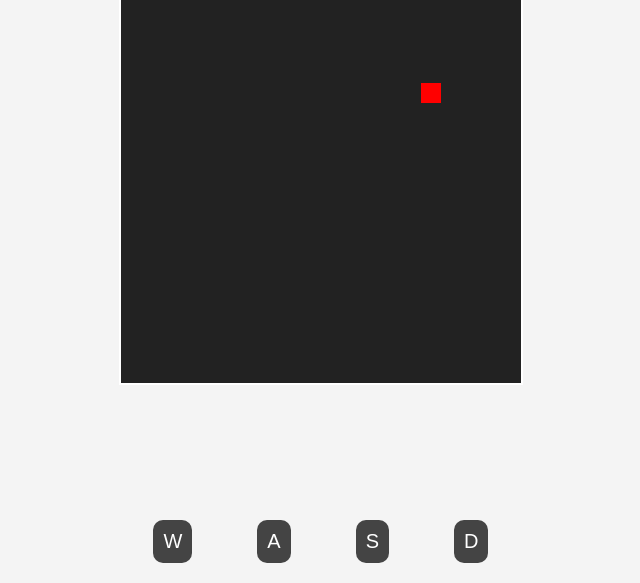
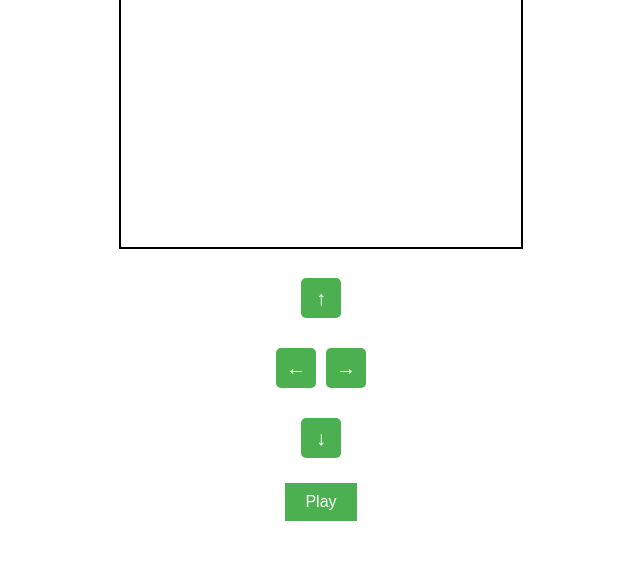
Before and after one commit to marshallwolfgang404/TheDark-side, a plain HTML site: page index.html in a window 1280 px wide. Shown: the part 217-800 px from the top of the page, without its empty margins (319-959 px from the left). Drawn offline with Linux system fonts and the light colour scheme.

Commit message:
Update index.html

```diff
--- a/index.html
+++ b/index.html
@@ -5,172 +5,196 @@
     <meta name="viewport" content="width=device-width, initial-scale=1.0">
     <title>Snake Game</title>
     <style>
-        body, html {
-            margin: 0;
-            padding: 0;
-            height: 100%;
+        body {
+            font-family: Arial, sans-serif;
             display: flex;
             justify-content: center;
             align-items: center;
-            background-color: #f4f4f4;
-            font-family: Arial, sans-serif;
+            height: 100vh;
+            margin: 0;
+            flex-direction: column;
         }
-
-        #gameCanvas {
-            background-color: #222;
-            border: 2px solid #fff;
+        .game-container {
+            position: relative;
         }
-
+        canvas {
+            border: 2px solid black;
+        }
         .controls {
-            position: absolute;
-            bottom: 20px;
             display: flex;
-            justify-content: space-around;
-            width: 100%;
-            max-width: 400px;
+            justify-content: center;
+            margin-top: 20px;
         }
-
-        .control-btn {
-            background-color: #444;
+        .button {
+            width: 40px;
+            height: 40px;
+            margin: 5px;
+            background-color: #4CAF50;
+            border: none;
+            border-radius: 5px;
             color: white;
-            padding: 10px;
-            border-radius: 10px;
+            font-size: 20px;
             cursor: pointer;
-            user-select: none;
-            font-size: 20px;
         }
-
-        .control-btn:hover {
-            background-color: #888;
+        .button:active {
+            background-color: #45a049;
         }
-
-        .control-btn:active {
-            background-color: #666;
+        .button:disabled {
+            background-color: #d3d3d3;
+            cursor: not-allowed;
         }
-
-        .game-over {
-            position: absolute;
-            top: 20%;
-            left: 50%;
-            transform: translateX(-50%);
+        .hidden {
+            display: none;
+        }
+        #gameOver {
+            color: red;
+            font-size: 24px;
+            margin-top: 20px;
+        }
+        #startButton {
+            margin-top: 20px;
+            padding: 10px 20px;
+            background-color: #4CAF50;
+            border: none;
             color: white;
-            font-size: 36px;
-            font-weight: bold;
-            text-align: center;
+            font-size: 16px;
+            cursor: pointer;
         }
-
+        #startButton:active {
+            background-color: #45a049;
+        }
     </style>
 </head>
 <body>
-    <canvas id="gameCanvas" width="400" height="400"></canvas>
-    <div class="controls">
-        <div class="control-btn" id="up">W</div>
-        <div class="control-btn" id="left">A</div>
-        <div class="control-btn" id="down">S</div>
-        <div class="control-btn" id="right">D</div>
+
+    <div class="game-container">
+        <canvas id="gameCanvas" width="400" height="400"></canvas>
+        <div id="gameOver" class="hidden">Game Over! Press 'Play' to restart.</div>
     </div>
 
-    <div class="game-over" id="gameOverText" style="display: none;">Game Over! Press F5 to Restart.</div>
+    <div class="controls">
+        <button class="button" id="upBtn">↑</button>
+    </div>
+    <div class="controls">
+        <button class="button" id="leftBtn">←</button>
+        <button class="button" id="rightBtn">→</button>
+    </div>
+    <div class="controls">
+        <button class="button" id="downBtn">↓</button>
+    </div>
+
+    <button id="startButton">Play</button>
 
     <script>
         const canvas = document.getElementById('gameCanvas');
         const ctx = canvas.getContext('2d');
 
-        const scale = 20; // Scale for snake and food
+        const scale = 20;  // size of each grid square
         const rows = canvas.height / scale;
         const columns = canvas.width / scale;
 
         let snake;
+        let direction;
         let food;
-        let direction;
-        let gameOver = false;
+        let gameInterval;
+        let gameStarted = false;
 
-        document.getElementById('up').addEventListener('click', () => setDirection('up'));
-        document.getElementById('down').addEventListener('click', () => setDirection('down'));
-        document.getElementById('left').addEventListener('click', () => setDirection('left'));
-        document.getElementById('right').addEventListener('click', () => setDirection('right'));
-
-        function setDirection(newDirection) {
-            if (gameOver) return;
-            if (newDirection === 'up' && direction !== 'down') direction = 'up';
-            if (newDirection === 'down' && direction !== 'up') direction = 'down';
-            if (newDirection === 'left' && direction !== 'right') direction = 'left';
-            if (newDirection === 'right' && direction !== 'left') direction = 'right';
-        }
-
-        function init() {
-            snake = [{
-                x: Math.floor(columns / 2) * scale,
-                y: Math.floor(rows / 2) * scale
-            }];
-            direction = 'right';
-            food = randomFood();
-            gameOver = false;
-            document.getElementById('gameOverText').style.display = 'none';
-            gameLoop();
-        }
-
-        function randomFood() {
-            return {
-                x: Math.floor(Math.random() * columns) * scale,
-                y: Math.floor(Math.random() * rows) * scale
-            };
+        function initGame() {
+            snake = [{ x: 9, y: 9 }];
+            direction = 'RIGHT';
+            food = spawnFood();
+            gameStarted = true;
+            document.getElementById('gameOver').classList.add('hidden');
+            clearInterval(gameInterval);
+            gameInterval = setInterval(gameLoop, 100);
         }
 
         function gameLoop() {
-            if (gameOver) return;
+            if (checkGameOver()) {
+                gameOver();
+                return;
+            }
 
-            setTimeout(() => {
-                ctx.clearRect(0, 0, canvas.width, canvas.height);
-                moveSnake();
-                checkCollision();
-                drawSnake();
-                drawFood();
-                gameLoop();
-            }, 100);
+            moveSnake();
+            checkFoodCollision();
+            draw();
+        }
+
+        function draw() {
+            ctx.clearRect(0, 0, canvas.width, canvas.height);
+            ctx.fillStyle = "green";
+            snake.forEach(part => ctx.fillRect(part.x * scale, part.y * scale, scale, scale));
+            ctx.fillStyle = "red";
+            ctx.fillRect(food.x * scale, food.y * scale, scale, scale);
         }
 
         function moveSnake() {
-            const head = { ...snake[0] };
+            let head = { ...snake[0] };
 
-            if (direction === 'up') head.y -= scale;
-            if (direction === 'down') head.y += scale;
-            if (direction === 'left') head.x -= scale;
-            if (direction === 'right') head.x += scale;
+            if (direction === 'UP') head.y -= 1;
+            if (direction === 'DOWN') head.y += 1;
+            if (direction === 'LEFT') head.x -= 1;
+            if (direction === 'RIGHT') head.x += 1;
 
             snake.unshift(head);
-            if (head.x === food.x && head.y === food.y) {
-                food = randomFood();
-            } else {
-                snake.pop();
+            snake.pop();
+        }
+
+        function checkFoodCollision() {
+            if (snake[0].x === food.x && snake[0].y === food.y) {
+                snake.push({ x: food.x, y: food.y });
+                food = spawnFood();
             }
         }
 
-        function checkCollision() {
-            const head = snake[0];
-            if (
-                head.x < 0 || head.x >= canvas.width ||
-                head.y < 0 || head.y >= canvas.height ||
-                snake.slice(1).some(segment => segment.x === head.x && segment.y === head.y)
-            ) {
-                gameOver = true;
-                document.getElementById('gameOverText').style.display = 'block';
-            }
+        function spawnFood() {
+            let foodX = Math.floor(Math.random() * columns);
+            let foodY = Math.floor(Math.random() * rows);
+            return { x: foodX, y: foodY };
         }
 
-        function drawSnake() {
-            snake.forEach(segment => {
-                ctx.fillStyle = 'green';
-                ctx.fillRect(segment.x, segment.y, scale, scale);
-            });
+        function checkGameOver() {
+            const head = snake[0];
+
+            if (head.x < 0 || head.y < 0 || head.x >= columns || head.y >= rows) return true;
+
+            for (let i = 1; i < snake.length; i++) {
+                if (snake[i].x === head.x && snake[i].y === head.y) return true;
+            }
+
+            return false;
         }
 
-        function drawFood() {
-            ctx.fillStyle = 'red';
-            ctx.fillRect(food.x, food.y, scale, scale);
+        function gameOver() {
+            clearInterval(gameInterval);
+            document.getElementById('gameOver').classList.remove('hidden');
+            gameStarted = false;
         }
 
-        init();
+        // Direction control buttons
+        document.getElementById('upBtn').addEventListener('click', () => {
+            if (direction !== 'DOWN') direction = 'UP';
+        });
+        document.getElementById('downBtn').addEventListener('click', () => {
+            if (direction !== 'UP') direction = 'DOWN';
+        });
+        document.getElementById('leftBtn').addEventListener('click', () => {
+            if (direction !== 'RIGHT') direction = 'LEFT';
+        });
+        document.getElementById('rightBtn').addEventListener('click', () => {
+            if (direction !== 'LEFT') direction = 'RIGHT';
+        });
+
+        // Start button
+        document.getElementById('startButton').addEventListener('click', () => {
+            if (!gameStarted) {
+                initGame();
+                document.getElementById('startButton').textContent = 'Restart';
+            } else {
+                initGame();
+            }
+        });
     </script>
+
 </body>
 </html>
```
